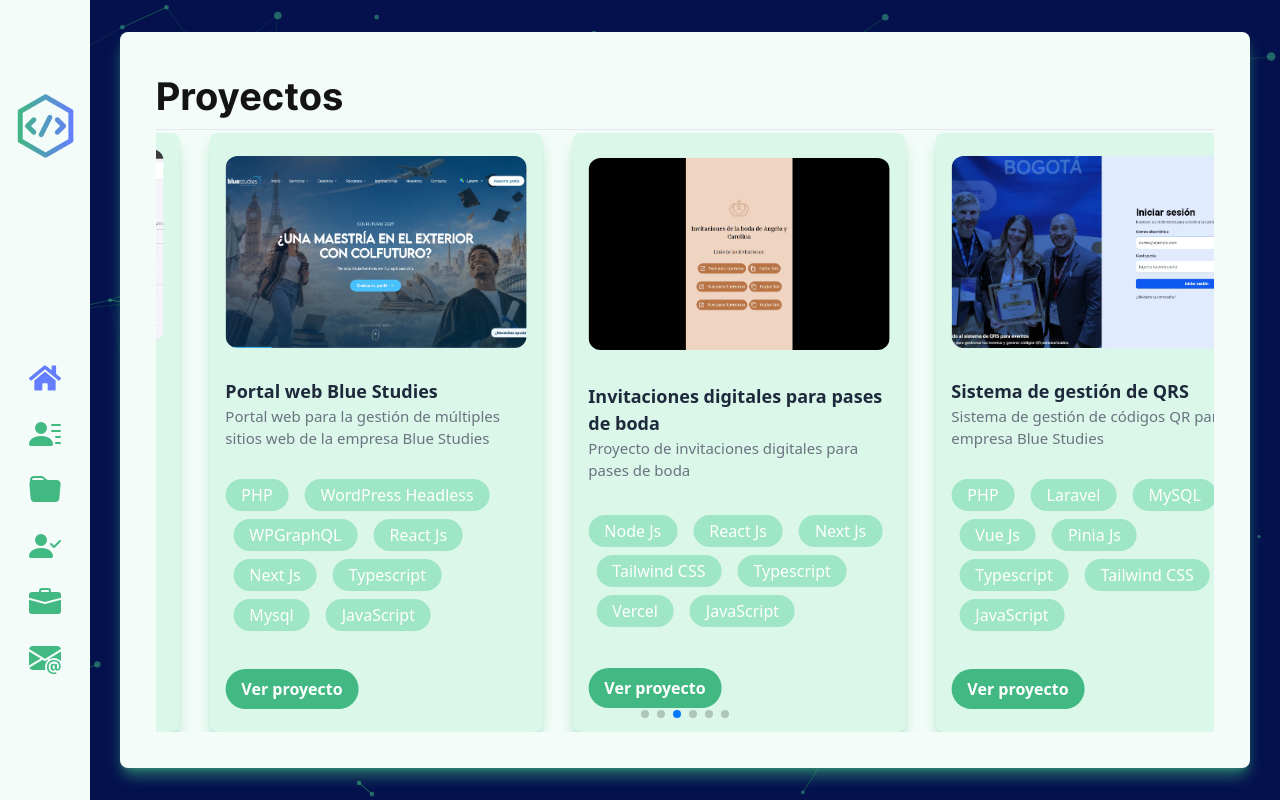
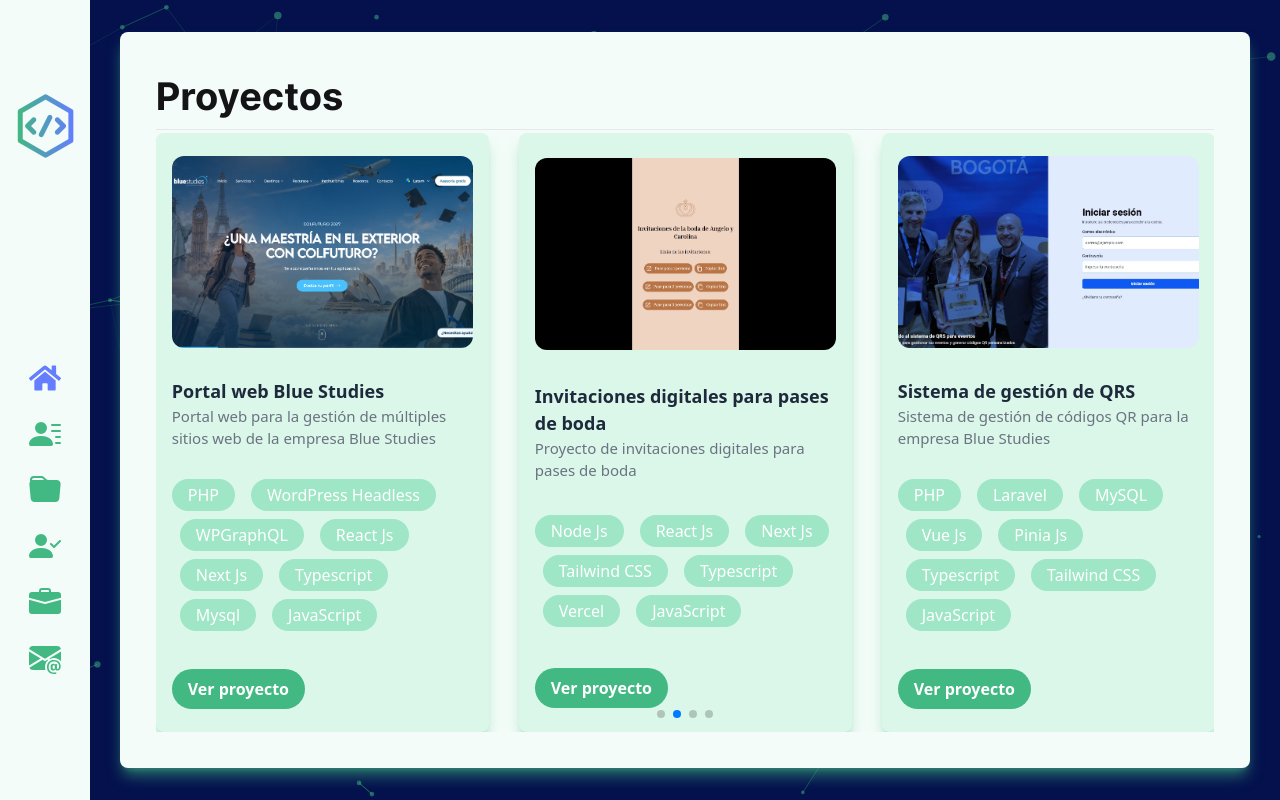
Before and after one commit to fili258-oss/marino-botina, a React (Vite) app: page /projects in a window 1280 px wide. Built offline with nearby package versions, Linux system fonts and the light colour scheme.

Commit message:
fix(Projects): remove unused A11y module from Swiper import

```diff
--- a/src/screens/Projects.tsx
+++ b/src/screens/Projects.tsx
@@ -14,7 +14,7 @@ import 'swiper/css/pagination';
 import 'swiper/css/scrollbar';
 
 
-import { Autoplay, Navigation, Pagination, A11y } from 'swiper/modules';
+import { Autoplay, Navigation, Pagination } from 'swiper/modules';
 
 
 const classCardProjects = 'flex flex-wrap md:flex lg:flex items-center pt-4 pb-4 bg-app-greenprimary-200 h-full p-4 rounded-lg shadow-lg shadow-app-greenprimary-600/40 gap-2';
@@ -24,7 +24,7 @@ const Projects = () => {
             <h2 className="font-inter font-bold text-[30px] md:text-[32px] lg:text-[38px] xl:text-[38px] text-app-heading">Proyectos</h2>
             <hr></hr>
 
-            <Swiper spaceBetween={30} centeredSlides={true} autoplay={{ delay: 2500, disableOnInteraction: false,}} slidesPerView={1} breakpoints={{ 768: { slidesPerView: 2 }, 1024: { slidesPerView: 3 } }} pagination={{ clickable: true }} modules={[Autoplay, Navigation, Pagination, A11y]} className="flex w-[100%]">
+            <Swiper rewind={true} spaceBetween={30} autoplay={{ delay: 2500, disableOnInteraction: true,}} slidesPerView={1} breakpoints={{ 768: { slidesPerView: 2 }, 1024: { slidesPerView: 3 } }} pagination={{ clickable: true }} modules={[Autoplay, Navigation, Pagination]} className="flex w-[100%]">
                 <SwiperSlide>
                     <article className={classCardProjects}>
                             <img className="w-full rounded-xl sm:h-48 object-cover" src={ Unimetrics }  alt="article" />
```
